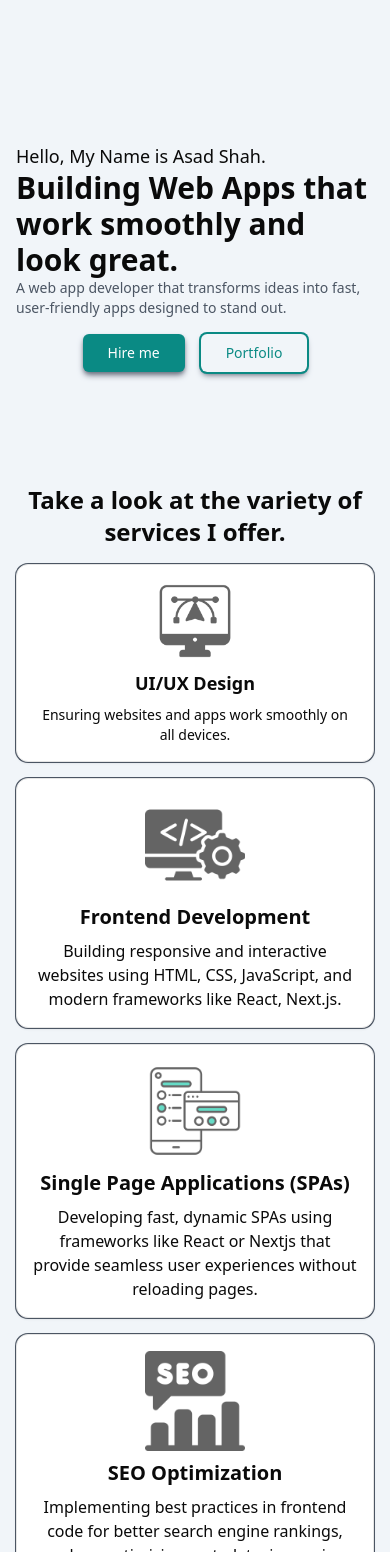
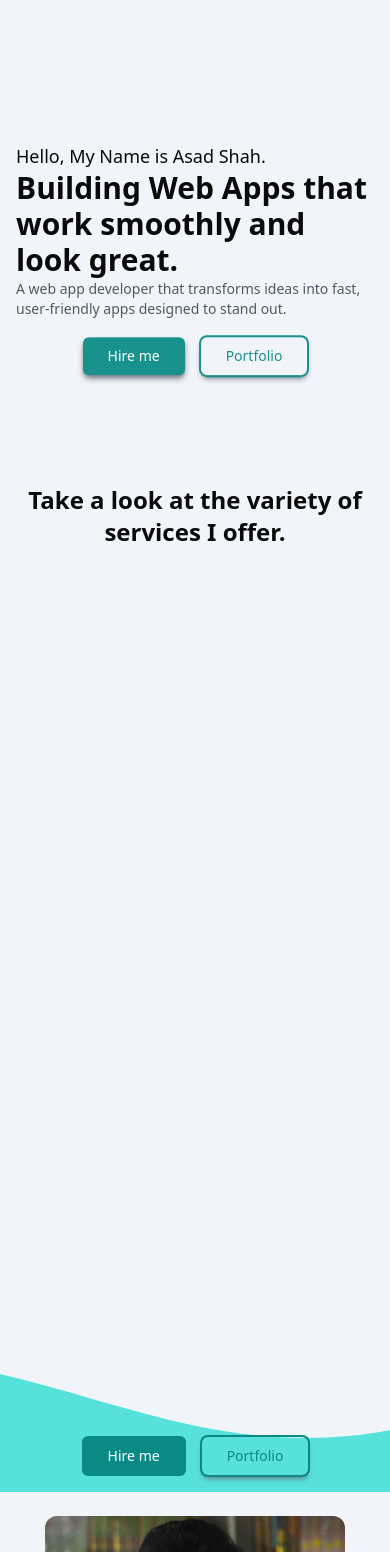
Before and after one commit to iamasadshah/iamasadshah-ibnerafi, a Next.js app: page / in a window 390 px wide. Shown: the part 448-2000 px from the top of the page. Built offline with nearby package versions, Linux system fonts and the light colour scheme.

Commit message:
Scroll trigger added

```diff
--- a/src/app/components/Hero.tsx
+++ b/src/app/components/Hero.tsx
@@ -2,62 +2,102 @@
 import React, { useEffect, useRef } from "react";
 import gsap from "gsap";
 import Image from "next/image";
+import { ScrollTrigger } from "gsap/ScrollTrigger";
+
+gsap.registerPlugin(ScrollTrigger);
 
 const Hero = () => {
   const textRef = useRef<HTMLDivElement>(null);
+  const heroImageRef = useRef<HTMLImageElement>(null);
+  const buttonsRef = useRef<HTMLDivElement>(null);
+  const bgRef = useRef<HTMLImageElement>(null);
 
   useEffect(() => {
+    // Text Animation on Scroll
     if (textRef.current) {
-      // Convert HTMLCollection to an array for GSAP compatibility
       const childrenArray = Array.from(textRef.current.children);
 
-      // Text Staggered Animation
       gsap.fromTo(
         childrenArray,
-        { y: 30, opacity: 0 },
+        { opacity: 0, y: 50 },
         {
+          opacity: 1,
           y: 0,
-          opacity: 1,
-          stagger: 0.3,
-          duration: 1,
+          stagger: 0.2,
+          duration: 1.5,
           ease: "power2.out",
-          delay: 0.5,
+          scrollTrigger: {
+            trigger: textRef.current,
+            start: "top 80%",
+            end: "top 50%",
+            scrub: true,
+          },
         }
       );
     }
 
-    // Floating Particle Animation
-    gsap.to(".floating-particle", {
-      y: 20,
-      repeat: -1,
-      yoyo: true,
-      duration: 2,
-      ease: "sine.inOut",
-    });
+    // Hero Image Zoom and Rotate
+    if (heroImageRef.current) {
+      gsap.fromTo(
+        heroImageRef.current,
+        { scale: 1.2, rotation: 10 },
+        {
+          scale: 1,
+          rotation: 0,
+          duration: 2,
+          ease: "power3.out",
+          scrollTrigger: {
+            trigger: heroImageRef.current,
+            start: "top 80%",
+            end: "top 40%",
+            scrub: true,
+          },
+        }
+      );
+    }
 
-    // Background Image Animation
-    gsap.fromTo(
-      ".background-image",
-      { opacity: 0, scale: 1.2 },
-      { opacity: 1, scale: 1, duration: 1.5, ease: "power2.out" }
-    );
+    // Buttons Hide on Scroll Down
+    if (buttonsRef.current) {
+      gsap.fromTo(
+        buttonsRef.current,
+        { opacity: 1, y: 0 },
+        {
+          opacity: 0,
+          y: 50,
+          duration: 0.5,
+          ease: "power2.out",
+          scrollTrigger: {
+            trigger: buttonsRef.current,
+            start: "top center",
+            end: "bottom top",
+            scrub: true,
+          },
+        }
+      );
+    }
+
+    // Parallax Scrolling Effect for Background
+    if (bgRef.current) {
+      gsap.to(bgRef.current, {
+        y: 100,
+        ease: "power1.out",
+        scrollTrigger: {
+          trigger: bgRef.current,
+          start: "top bottom",
+          end: "bottom top",
+          scrub: true,
+        },
+      });
+    }
   }, []);
 
   return (
     <div className="lg:flex lg:pr-6 h-screen Hero-container bg-slate-100 relative overflow-hidden md:h-[1050px] lg:h-screen">
       {/* Image Section */}
       <div className="Image-Div flex flex-col justify-center items-center px-4 relative h-[50vh] lg:h-full lg:basis-[60%] order-first lg:order-last">
-        {/* Particle Two (Floating Animation) */}
-        <Image
-          src="/particle-one.png"
-          alt="particle-one"
-          width={300}
-          height={300}
-          className="h-20 w-20 hidden lg:block lg:-mb-20 -ml-[400px] floating-particle"
-        />
-
         {/* Hero Image */}
         <Image
+          ref={heroImageRef}
           src="/iamasadshah.png"
           alt="Hero-Image"
           height={400}
@@ -67,6 +107,7 @@ const Hero = () => {
 
         {/* Background Image */}
         <Image
+          ref={bgRef}
           src="/background.png"
           alt="Background-Image"
           width={1000}
@@ -80,18 +121,19 @@ const Hero = () => {
         ref={textRef}
         className="flex flex-col justify-center md:-mt-16 md:pl-14 px-4 h-[50vh] lg:h-full leading-[2.5rem] lg:leading-[3.5rem]"
       >
-        <p className="text-lg sm:text-xl animate-item">
-          Hello, My Name is Asad Shah.
-        </p>
-        <h1 className="text-[30px] sm:text-[35px] md:text-[45px] font-semibold leading-9 sm:leading-10 md:leading-[3.5rem] animate-item">
+        <p className="text-lg sm:text-xl">Hello, My Name is Asad Shah.</p>
+        <h1 className="text-[30px] sm:text-[35px] md:text-[45px] font-semibold leading-9 sm:leading-10 md:leading-[3.5rem]">
           Building Web Apps that work smoothly and look great.
         </h1>
-        <p className="text-sm sm:text-base md:text-lg text-gray-600 lg:pr-52 animate-item">
+        <p className="text-sm sm:text-base md:text-lg text-gray-600 lg:pr-52">
           A web app developer that transforms ideas into fast, user-friendly
           apps designed to stand out.
         </p>
 
-        <div className="flex justify-center items-center space-x-4 mt-4 lg:justify-start">
+        <div
+          ref={buttonsRef}
+          className="flex justify-center items-center space-x-4 mt-4 lg:justify-start"
+        >
           {/* Hire Me Button */}
           <button className="inline-flex items-center px-6 py-2 border border-transparent text-sm shadow-md font-medium rounded-md shadow-gray-500 text-white bg-primary1 hover:bg-transparent cursor-pointer transition-all duration-300 hover:text-primary1 hover:ring-2 hover:ring-primary1 md:text-lg md:px-10 lg:px-7">
             <a href="">Hire me</a>
@@ -101,15 +143,6 @@ const Hero = () => {
           <button className="inline-flex items-center px-6 py-2 border border-transparent text-sm shadow-md font-medium rounded-md shadow-gray-500 text-primary1 bg-transparent hover:bg-primary1 cursor-pointer transition-all duration-300 hover:text-white ring-2 ring-primary1 md:text-lg md:px-10 lg:px-7">
             <a href="#">Portfolio</a>
           </button>
-
-          {/* Particle Three (Spin Animation) */}
-          <Image
-            src="/particle-three.png"
-            alt="particle-three"
-            width={300}
-            height={300}
-            className="h-20 w-20 hidden lg:block floating-particle"
-          />
         </div>
       </div>
     </div>
--- a/src/app/components/Services.tsx
+++ b/src/app/components/Services.tsx
@@ -1,87 +1,167 @@
+"use client";
 import { Card } from "@/components/ui/card";
-import React from "react";
+import React, { useEffect, useRef } from "react";
 import Image from "next/image";
+import { gsap } from "gsap";
+import { ScrollTrigger } from "gsap/ScrollTrigger";
+
+// Register the ScrollTrigger plugin
+gsap.registerPlugin(ScrollTrigger);
 
 const Services = () => {
+  const servicesRef = useRef<HTMLDivElement>(null);
+  const headerRef = useRef<HTMLHeadingElement>(null);
+  const buttonsRef = useRef<HTMLDivElement>(null);
+
+  useEffect(() => {
+    // Services cards animation
+    if (servicesRef.current) {
+      const cards = Array.from(servicesRef.current.children) as HTMLElement[];
+
+      cards.forEach((card, index) => {
+        gsap.fromTo(
+          card,
+          { opacity: 0, y: 50 }, // Start slightly below and hidden
+          {
+            opacity: 1,
+            y: 0, // Move to original position
+            duration: 1,
+            ease: "power2.out",
+            scrollTrigger: {
+              trigger: card,
+              start: "top 90%", // Animation starts when the card is just entering the viewport
+              end: "center 30%", // Animation ends when the card reaches near the top
+              scrub: true, // Smoothly tie the animation to scrolling
+              onLeave: () => {
+                // Fade out and move up when the card leaves the viewport upwards
+                gsap.to(card, {
+                  opacity: 0,
+                  y: -50, // Move slightly upwards
+                  duration: 1.5,
+                  ease: "power2.in",
+                });
+              },
+            },
+          }
+        );
+      });
+    }
+
+    // Buttons animation
+    if (buttonsRef.current) {
+      const buttons = Array.from(buttonsRef.current.children) as HTMLElement[];
+
+      buttons.forEach((button, index) => {
+        gsap.fromTo(
+          button,
+          { opacity: 1, x: 0 }, // Initial visible state
+          {
+            opacity: 0,
+            x: index === 0 ? -999 : 999, // Move left for the first button, right for the second
+            duration: 1.5,
+            ease: "power2.inOut",
+            scrollTrigger: {
+              trigger: button,
+              start: "top 40%", // Animation starts when the button is halfway up the viewport
+              end: "top 20%", // Animation ends when the button reaches 20% from the top of the viewport
+              scrub: true, // Smooth scroll effect
+            },
+          }
+        );
+      });
+    }
+  }, []);
+
   return (
     <div
       className="py-4 lg:py-10 bg-slate-100 justify-center items-center lg:space-y-12 bg-cover bg-center bg-no-repeat"
       style={{
-        backgroundImage: "url('/second-bg.svg')", // Replace with your image path
+        backgroundImage: "url('/second-bg.svg')",
       }}
     >
-      <h1 className="text-2xl lg:text-3xl font-semibold text-center px-4">
+      <h1
+        ref={headerRef}
+        className="text-2xl lg:text-3xl font-semibold text-center px-4"
+      >
         Take a look at the variety of services I offer.
       </h1>
 
-      <div className="grid grid-cols-1 px-4 gap-4 mt-4 md:grid-cols-2 lg:grid-cols-4 lg:px-8">
-        {/* Example Service Card */}
+      <div
+        ref={servicesRef}
+        className="grid grid-cols-1 px-4 gap-4 mt-4 md:grid-cols-2 lg:grid-cols-4 lg:px-8"
+      >
+        {/* Service Cards */}
         <Card className="services-card flex flex-col justify-center items-center py-4 space-y-2 px-4 text-center">
           <Image
             alt="UI/UX Design"
             src="/ux-design.png"
             width={80}
-            height={80} // Adjust image size for mobile
-            className="animate-pulse"
+            height={80}
+            className="hover:scale-110 transition-transform duration-300"
           />
           <h3 className="text-lg lg:text-xl font-bold">UI/UX Design</h3>
           <p className="text-sm lg:text-base">
             Ensuring websites and apps work smoothly on all devices.
           </p>
         </Card>
-        <Card className="services-card">
+
+        <Card className="services-card flex flex-col justify-center items-center py-4 space-y-2 px-4 text-center">
           <Image
-            alt="image"
+            alt="Frontend Development"
             src="/development.png"
-            width={100}
-            height={100}
-            className="service-image"
+            width={80}
+            height={80}
+            className="hover:scale-110 transition-transform duration-300"
           />
-          <h3 className="service-heading">Frontend Development</h3>
-          <p>
-            Building responsive and interactive websites using HTML, CSS,
-            JavaScript, and modern frameworks like React, Next.js.
-          </p>
-        </Card>
-        <Card className="services-card">
-          <Image
-            alt="image"
-            src="/SPA.png"
-            width={100}
-            height={100}
-            className="service-image"
-          />
-          <h3 className="service-heading">Single Page Applications (SPAs)</h3>
-          <p>
-            Developing fast, dynamic SPAs using frameworks like React or Nextjs
-            that provide seamless user experiences without reloading pages.
-          </p>
-        </Card>
-        <Card className="services-card">
-          <Image
-            alt="image"
-            src="/seo.png"
-            width={100}
-            height={100}
-            className="service-image"
-          />
-          <h3 className="service-heading">SEO Optimization</h3>
-          <p>
-            Implementing best practices in frontend code for better search
-            engine rankings, such as optimizing metadata, improving site speed,
-            and making sites crawl-friendly
+          <h3 className="text-lg lg:text-xl font-bold">Frontend Development</h3>
+          <p className="text-sm lg:text-base">
+            Building responsive and interactive websites using modern frameworks
+            like React and Next.js.
           </p>
         </Card>
 
-        {/* Add more service cards as needed */}
+        <Card className="services-card flex flex-col justify-center items-center py-4 space-y-2 px-4 text-center">
+          <Image
+            alt="SPAs"
+            src="/SPA.png"
+            width={80}
+            height={80}
+            className="hover:scale-110 transition-transform duration-300"
+          />
+          <h3 className="text-lg lg:text-xl font-bold">
+            Single Page Applications (SPAs)
+          </h3>
+          <p className="text-sm lg:text-base">
+            Fast, dynamic SPAs providing seamless user experiences without
+            reloading pages.
+          </p>
+        </Card>
+
+        <Card className="services-card flex flex-col justify-center items-center py-4 space-y-2 px-4 text-center">
+          <Image
+            alt="SEO Optimization"
+            src="/seo.png"
+            width={80}
+            height={80}
+            className="hover:scale-110 transition-transform duration-300"
+          />
+          <h3 className="text-lg lg:text-xl font-bold">SEO Optimization</h3>
+          <p className="text-sm lg:text-base">
+            Best practices for better search engine rankings and site
+            performance.
+          </p>
+        </Card>
       </div>
 
-      <div className="flex justify-center items-center space-x-4 mt-8">
-        <button className="flex items-center px-6 py-2 border-2 border-transparent text-sm font-medium rounded-md text-white bg-primary1 transition-all duration-300 ease-in-out hover:border-primary1 hover:bg-transparent md:text-lg md:px-10 lg:px-7  hover:text-primary1 animate-slide-left">
+      <div
+        ref={buttonsRef}
+        className="flex justify-center items-center space-x-4 mt-8"
+      >
+        <button className="flex items-center px-6 py-2 border-2 border-transparent text-sm font-medium rounded-md text-white bg-primary1 transition-transform duration-300 hover:ring-2 hover:ring-primary1 hover:scale-110 hover:bg-transparent md:text-lg md:px-10 lg:px-7 hover:text-primary1">
           <a href="#">Hire me</a>
         </button>
 
-        <button className="inline-flex items-center px-6 py-2 border border-transparent text-sm shadow-md font-medium rounded-md shadow-gray-500 text-primary1 bg-transparent hover:bg-primary1 cursor-pointer transition-all duration-300 hover:text-white ring-2 ring-primary1 md:text-lg md:px-10 lg:px-7 animate-slide-right">
+        <button className="inline-flex items-center px-6 py-2 border border-transparent text-sm shadow-md font-medium rounded-md shadow-gray-500 text-primary1 bg-transparent hover:scale-110 transition-transform duration-300 hover:bg-primary1 hover:text-white ring-2 ring-primary1 md:text-lg md:px-10 lg:px-7">
           <a href="#">Portfolio</a>
         </button>
       </div>
```
